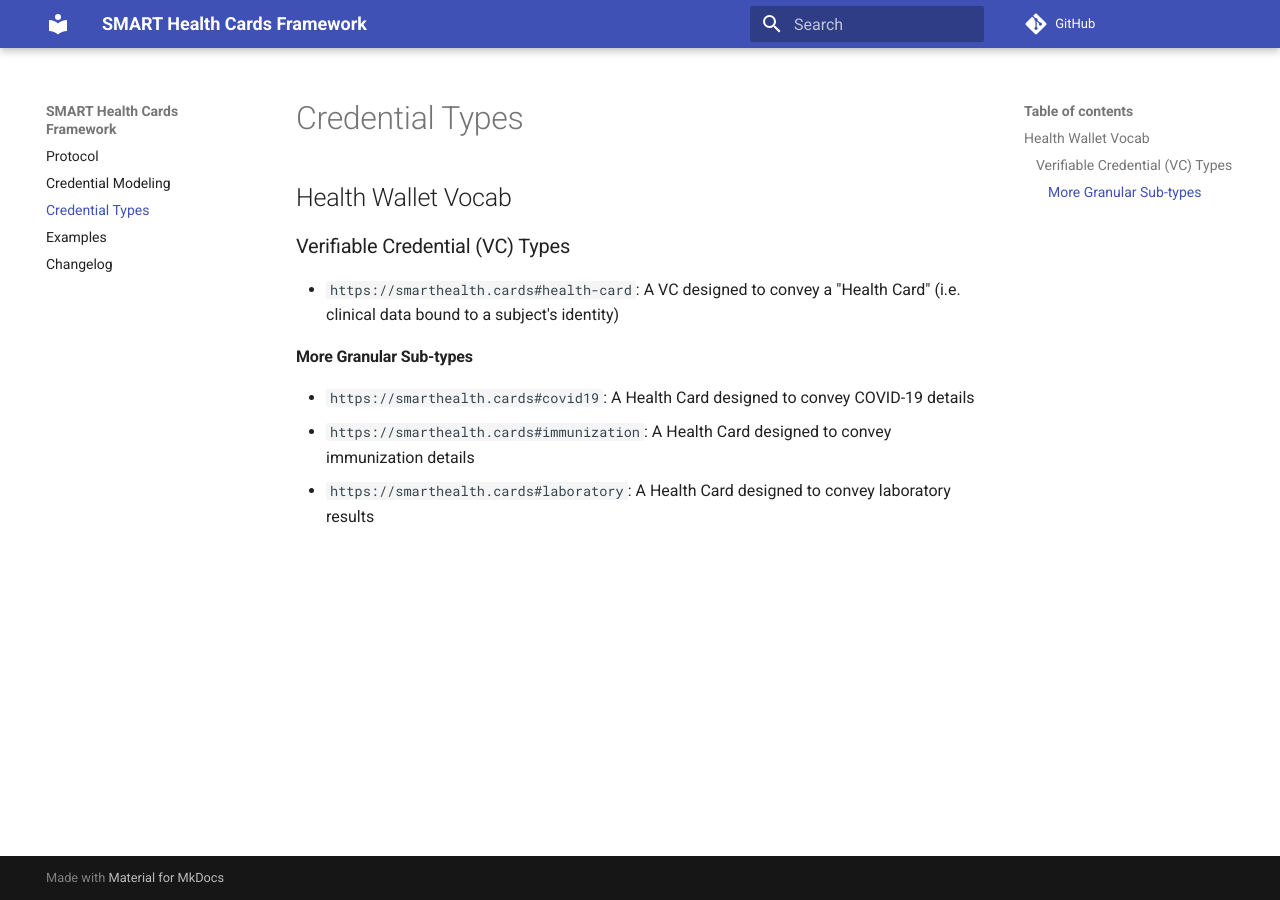
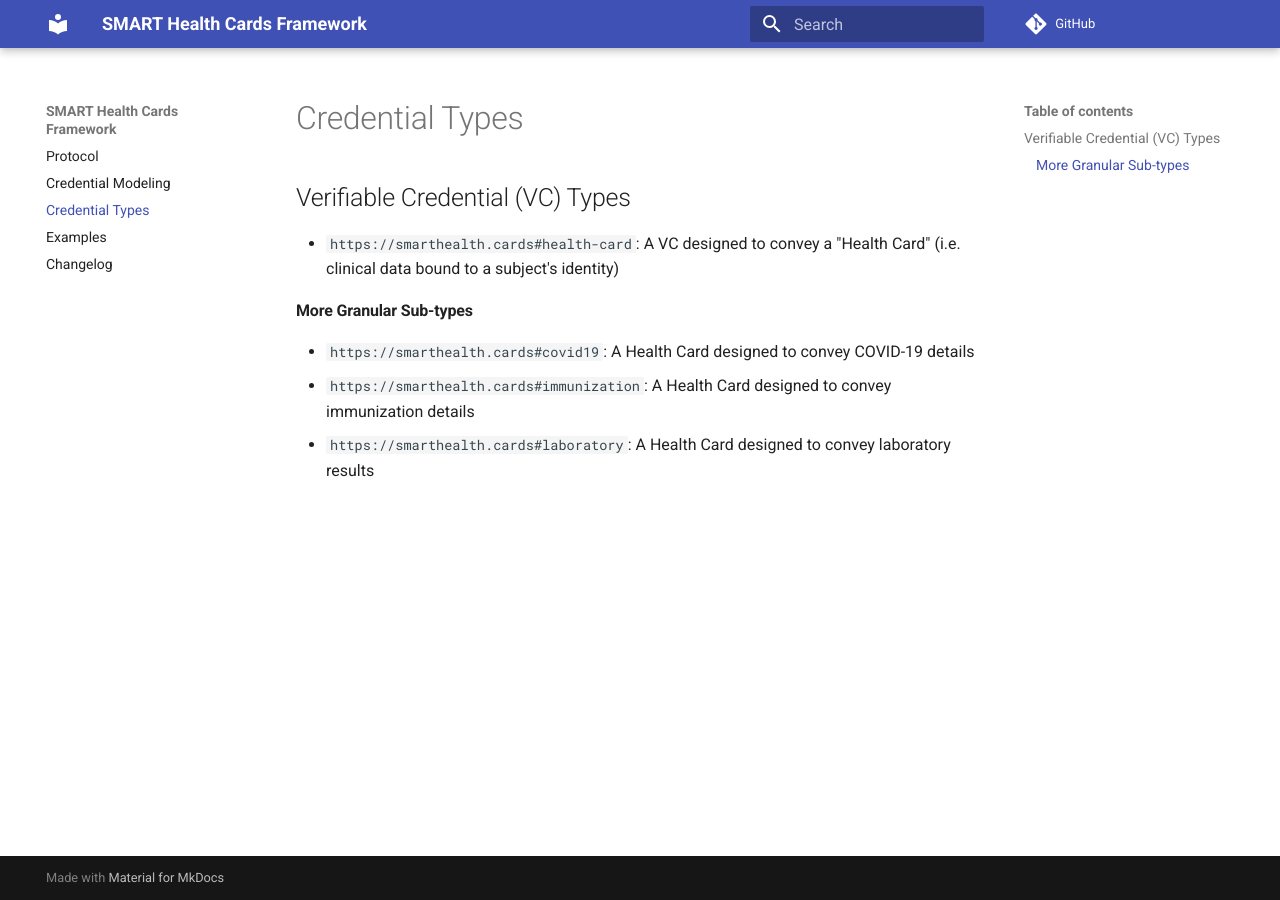
Before and after one commit to smart-on-fhir/health-cards, an MkDocs documentation site: the page built from docs/vocabulary.md, in a window 1280 px wide. Built offline with MkDocs 1.6.1 and Material for MkDocs 9.7.7, drawn with Linux system fonts in a browser that asks for light colours; comment, search, counter and statistics services are not loaded.

```diff
--- a/docs/vocabulary.md
+++ b/docs/vocabulary.md
@@ -1,6 +1,4 @@
-# Health Wallet Vocab
-
-## Verifiable Credential (VC) Types
+# Verifiable Credential (VC) Types
 
 * `https://smarthealth.cards#health-card`: A VC designed to convey a "Health Card" (i.e. clinical data bound to a subject's identity)
 
```
